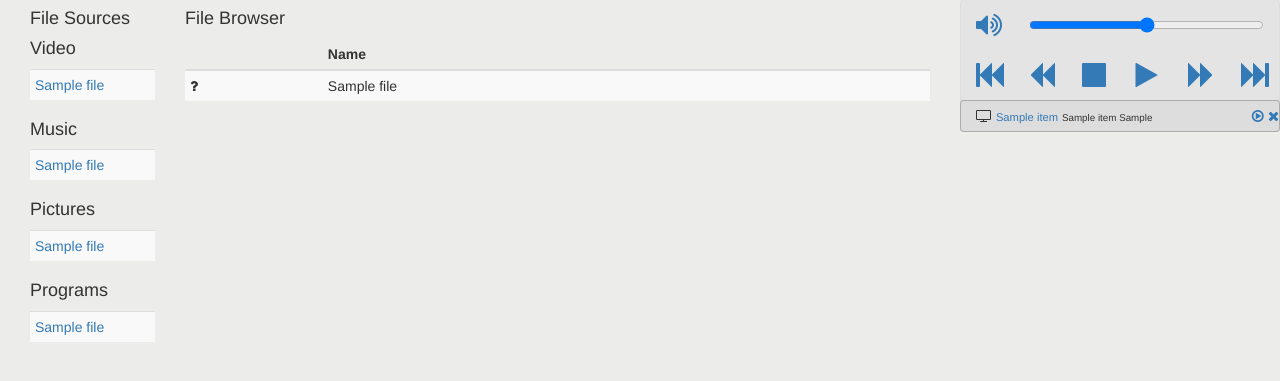
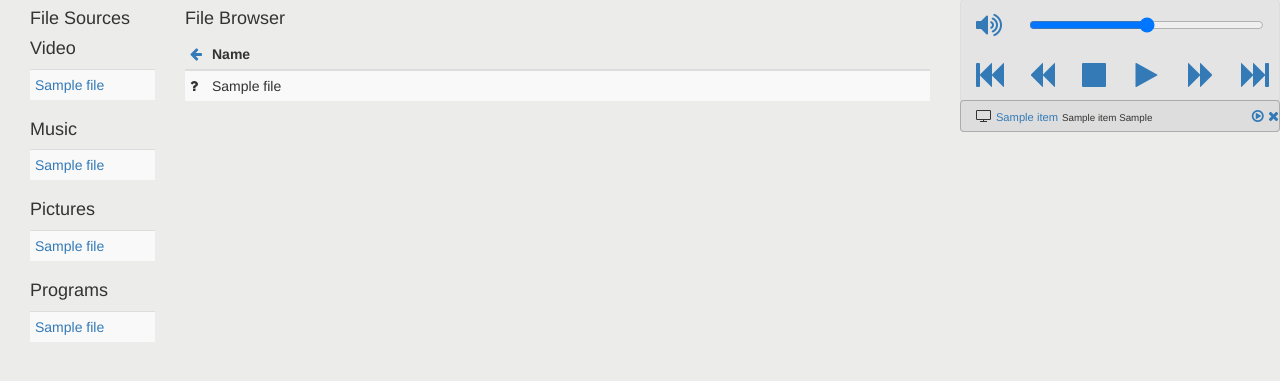
Before and after one commit to davgeo/kodex, a Django app: template kodex/kodidj/templates/kodidj/kodi_server_files.html in a window 1280 px wide. Shown: the part 33-414 px from the top of the page. Run offline with Django 3.2, Linux system fonts and the light colour scheme; tables that the repository leaves empty hold one stand-in row (values such as "Sample post"); the template is opened without the code that fills it: values that come from a table or form of the project are taken from there, most other values are stand-ins (such as "Sample title", 1, 10 or a date in 2020); some libraries are stand-ins or nearby versions.

Commit message:
Add back button to file browser

```diff
--- a/kodex/kodidj/templates/kodidj/kodi_filebrowser_panel.html
+++ b/kodex/kodidj/templates/kodidj/kodi_filebrowser_panel.html
@@ -5,7 +5,15 @@
   <table class="table table-condensed table-striped table-responsive" style="width:100%">
     <thead>
       <tr>
-        <th></th>
+        <th style="width:1%">
+          {% if dir_history %}
+            <span class="filebrowserselect">
+              <a class="{{ dir_history }}" href="{% url 'files' server.id %}">
+                <i class="fa fa-arrow-left"></i>
+              </a>
+            </span>
+          {% endif %}
+        </th>
         <th>Name</th>
       </tr>
     </thead>
@@ -13,13 +21,13 @@
       {% for file in filebrowser_list %}
         <tr>
           {% if file.filetype == 'file' %}
-            <td><i class="fa fa-file-o"></i></td>
+            <td style="width:1%"><i class="fa fa-file-o"></i></td>
             <td><a class={{ file.file }} href="#">{{ file.label }}</a></td>
           {% elif file.filetype == 'directory' %}
-            <td><i class="fa fa-folder-o"></i></td>
-            <td><span class="fileselect"><a class="{{ file.file }}" href="{% url 'files' server.id %}">{{ file.label }}</a></span></td>
+            <td style="width:1%"><i class="fa fa-folder-o"></i></td>
+            <td><span class="filebrowserselect"><a class="{{ file.file }}" href="{% url 'files' server.id %}">{{ file.label }}</a></span></td>
           {% else %}
-            <td><i class="fa fa-question"></i></td>
+            <td style="width:1%"><i class="fa fa-question"></i></td>
             <td>{{ file.label }}</td>
           {% endif %}
         </tr>
--- a/kodex/kodidj/templates/kodidj/kodi_server_files.html
+++ b/kodex/kodidj/templates/kodidj/kodi_server_files.html
@@ -19,7 +19,7 @@
         {% for file in video_files %}
           <tr>
             <td>
-              <span class="fileselect"><a class="{{ file.file }}"" href="{% url 'files' server.id %}">{{ file.label }}</a></span>
+              <span class="filesourceselect"><a class="{{ file.file }}"" href="{% url 'files' server.id %}">{{ file.label }}</a></span>
             </td>
           </tr>
         {% endfor %}
@@ -79,7 +79,7 @@
   {% endif %}
 </div>
 
-<div class="col-lg-10 col-md-10 col-sm-10 col-xs-10">
+<div class="col-lg-10 col-md-10 col-sm-10 col-xs-10" id='file-browser'>
   {% include "kodidj/kodi_filebrowser_panel.html" %}
 </div>
 {% endblock %}
```
Also changed, not shown: kodex/kodidj/views.py (+9 -3 lines), kodex/static/js/kodi_filebrowser.js (+33 -5 lines).
